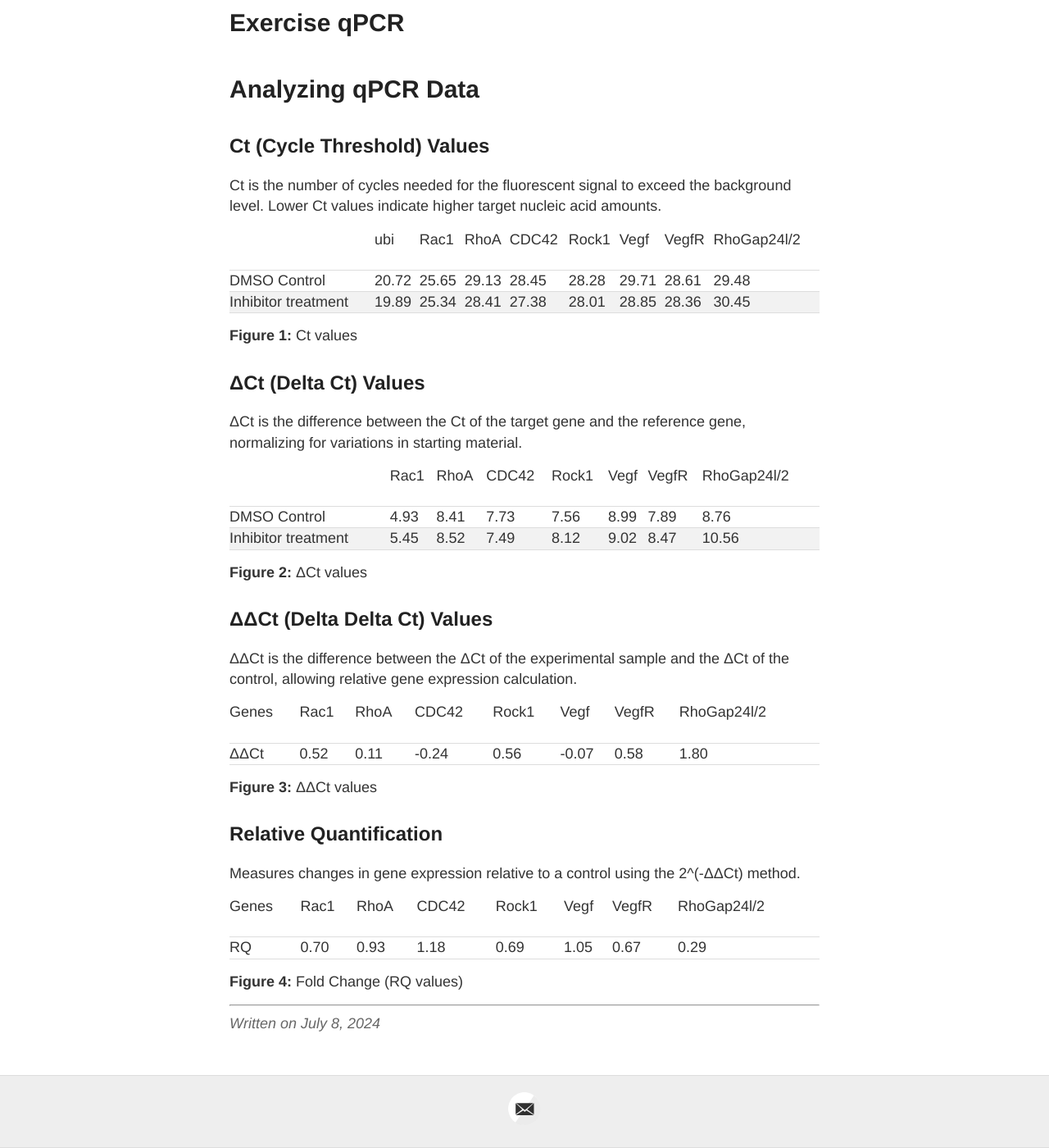
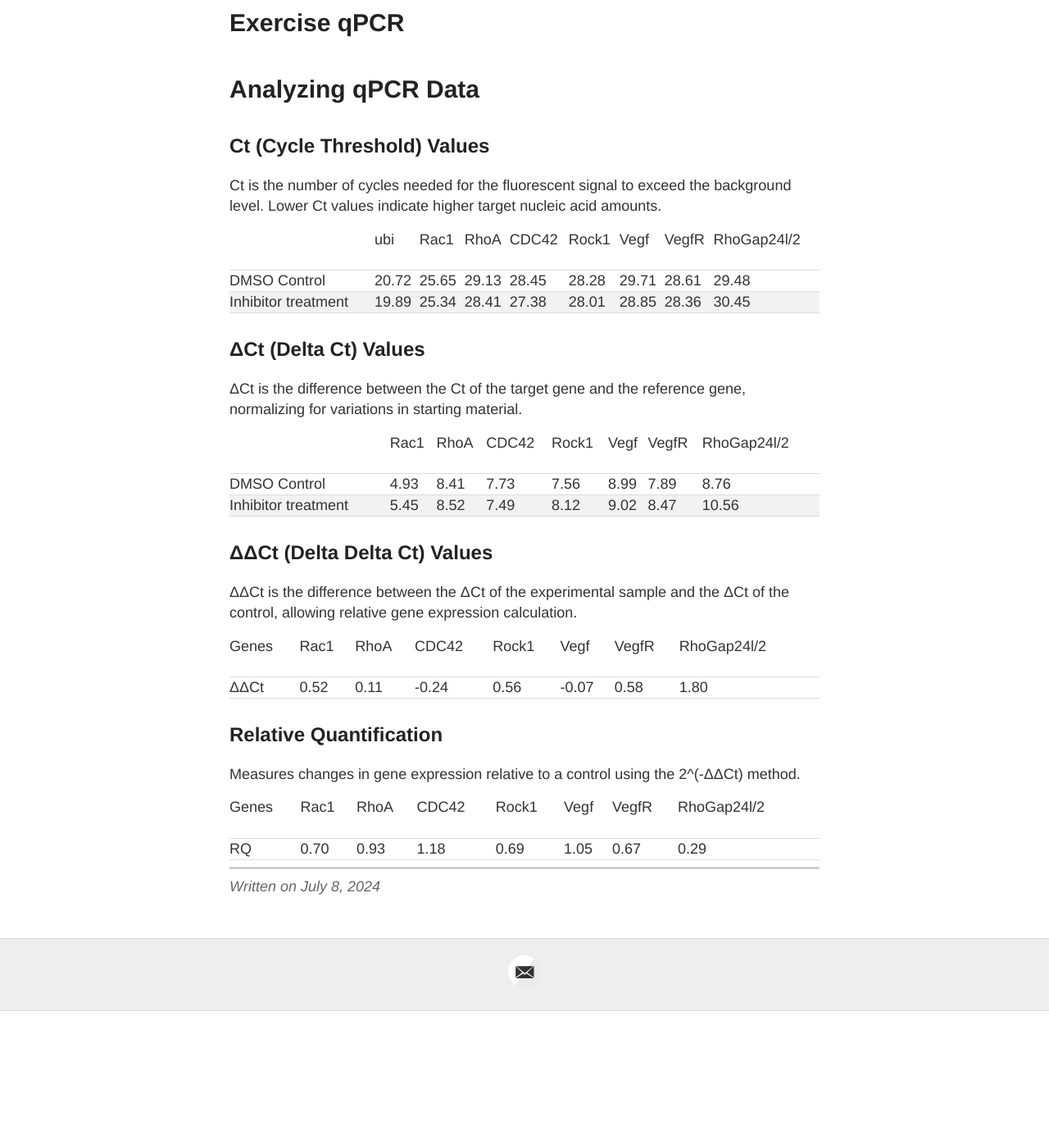
Before and after one commit to German563/notebook, a Jekyll site: the page built from _posts/2024-07-08-Exercise-qPCR.md, in a window 1280 px wide and 1400 px high, scrolled down 209 px. Shown: the whole window at 82% size. Built offline with Jekyll 4.4.1, drawn with Linux system fonts in a browser that asks for light colours; after the commit the page ends 1442 px from its top, so only the background shows below that.

Commit message:
class qPCR

```diff
--- a/_posts/2024-07-08-Exercise-qPCR.md
+++ b/_posts/2024-07-08-Exercise-qPCR.md
@@ -17,7 +17,6 @@ Ct is the number of cycles needed for the fluorescent signal to exceed the backg
 | DMSO Control         | 20.72 | 25.65 | 29.13 | 28.45 | 28.28 | 29.71 | 28.61 | 29.48       |
 | Inhibitor treatment  | 19.89 | 25.34 | 28.41 | 27.38 | 28.01 | 28.85 | 28.36 | 30.45       |
 
-**Figure 1:** Ct values
 
 ## ΔCt (Delta Ct) Values
 ΔCt is the difference between the Ct of the target gene and the reference gene, normalizing for variations in starting material.
@@ -27,7 +26,6 @@ Ct is the number of cycles needed for the fluorescent signal to exceed the backg
 | DMSO Control         | 4.93 | 8.41 | 7.73  | 7.56  | 8.99 | 7.89  | 8.76        |
 | Inhibitor treatment  | 5.45 | 8.52 | 7.49  | 8.12  | 9.02 | 8.47  | 10.56       |
 
-**Figure 2:** ΔCt values
 
 ## ΔΔCt (Delta Delta Ct) Values
 ΔΔCt is the difference between the ΔCt of the experimental sample and the ΔCt of the control, allowing relative gene expression calculation.
@@ -36,7 +34,6 @@ Ct is the number of cycles needed for the fluorescent signal to exceed the backg
 | ----- | ---- | ---- | ------ | ----- | ------ | ----- | ----------- |
 | ΔΔCt  | 0.52 | 0.11 | \-0.24 | 0.56  | \-0.07 | 0.58  | 1.80        |
 
-**Figure 3:** ΔΔCt values
 
 ## Relative Quantification
 Measures changes in gene expression relative to a control using the 2^(-ΔΔCt) method.
@@ -45,6 +42,4 @@ Measures changes in gene expression relative to a control using the 2^(-ΔΔCt)
 | ----- | ---- | ---- | ----- | ----- | ---- | ----- | ----------- |
 | RQ    | 0.70 | 0.93 | 1.18  | 0.69  | 1.05 | 0.67  | 0.29        |
 
-**Figure 4:** Fold Change (RQ values)
-
 ---
```
